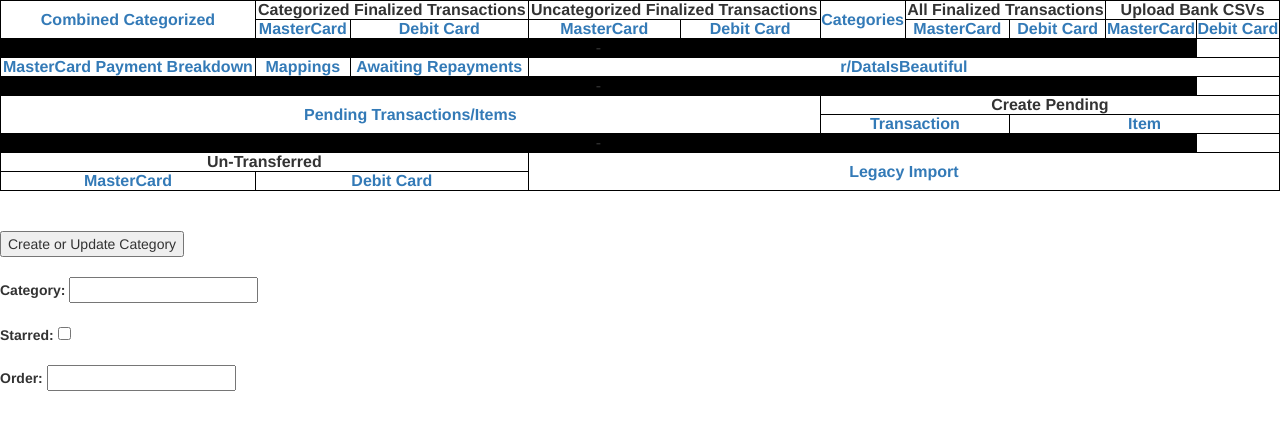
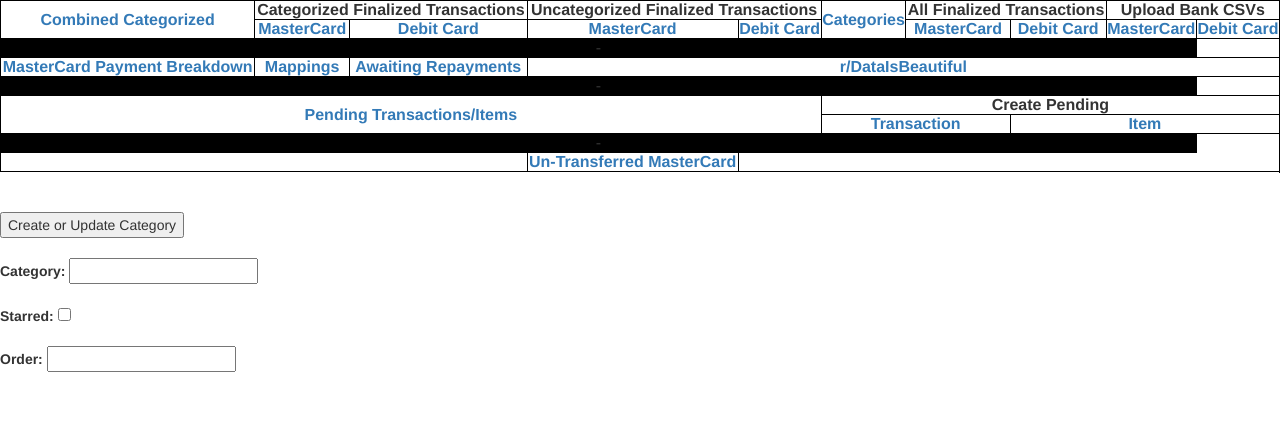
Before and after one commit to modernNeo/finance_site, a Django app: page /category/add in a window 1280 px wide. Shown: the top 429 px of the page. Run offline with Django 4.2, Linux system fonts and the light colour scheme; some libraries are stand-ins or nearby versions.

Commit message:
removing legacy imports now that its done

```diff
--- a/finance_site/finance/templates/header.html
+++ b/finance_site/finance/templates/header.html
@@ -54,12 +54,13 @@ table, th, td {
     <tr><td style="background-color: black" colspan="9">-</td></tr>
     <tr>
 
-        <th colspan="3">Un-Transferred</th>
-        <th rowspan="2" colspan="7"><a href="/legacy_import">Legacy Import</a></th>
+        <th colspan="3"></th>
+        <th>{%  if current_page == "un_transferred_legacy_mastercard" %}Un-Transferred MasterCard{%  else %}<a href="/un_transferred_legacy/master_card">Un-Transferred MasterCard</a> {% endif %}</th>
+
+{#        <th rowspan="2" colspan="7"><a href="/legacy_import">Legacy Import</a></th>#}
     </tr>
     <tr>
-        <th>{%  if current_page == "un_transferred_legacy_mastercard" %}MasterCard{%  else %}<a href="/un_transferred_legacy/master_card">MasterCard</a> {% endif %}</th>
-        <th colspan="2">{%  if current_page == "un_transferred_legacy_debitcard" %}Debit Card{%  else %}<a href="/un_transferred_legacy/debit_card">Debit Card</a> {% endif %}</th>
+{#        <th colspan="2">{%  if current_page == "un_transferred_legacy_debitcard" %}Debit Card{%  else %}<a href="/un_transferred_legacy/debit_card">Debit Card</a> {% endif %}</th>#}
     </tr>
 </table>
 <br><br>
```
